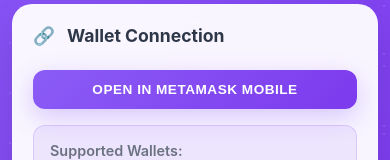
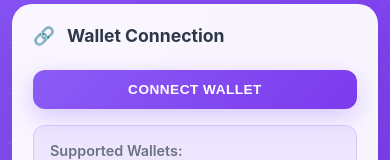
Before and after one commit to Dexgirl/SmartTix, a Next.js app: page / in a window 390 px wide. Shown: the part 276-436 px from the top of the page. Built offline with nearby package versions, Linux system fonts and the light colour scheme.

Commit message:
Fix mobile detection - remove Safari from desktop detection

```diff
--- a/src/app/page.tsx
+++ b/src/app/page.tsx
@@ -64,7 +64,7 @@ export default function Home() {
 
   const connectWallet = async () => {
     // Check if we're on mobile
-    const isMobile = /Android|webOS|iPhone|iPad|iPod|BlackBerry|IEMobile|Opera Mini|Safari/i.test(navigator.userAgent);
+    const isMobile = /Android|webOS|iPhone|iPad|iPod|BlackBerry|IEMobile|Opera Mini/i.test(navigator.userAgent);
 
     if (isMobile) {
       // For mobile, try to open MetaMask app or show instructions
@@ -327,7 +327,7 @@ export default function Home() {
           {!walletConnected ? (
             <div>
               <button className="btn btn-primary" onClick={connectWallet}>
-                {/Android|webOS|iPhone|iPad|iPod|BlackBerry|IEMobile|Opera Mini|Safari/i.test(navigator.userAgent)
+                {/Android|webOS|iPhone|iPad|iPod|BlackBerry|IEMobile|Opera Mini/i.test(navigator.userAgent)
                   ? 'Open in MetaMask Mobile'
                   : 'Connect Wallet'
                 }
```
